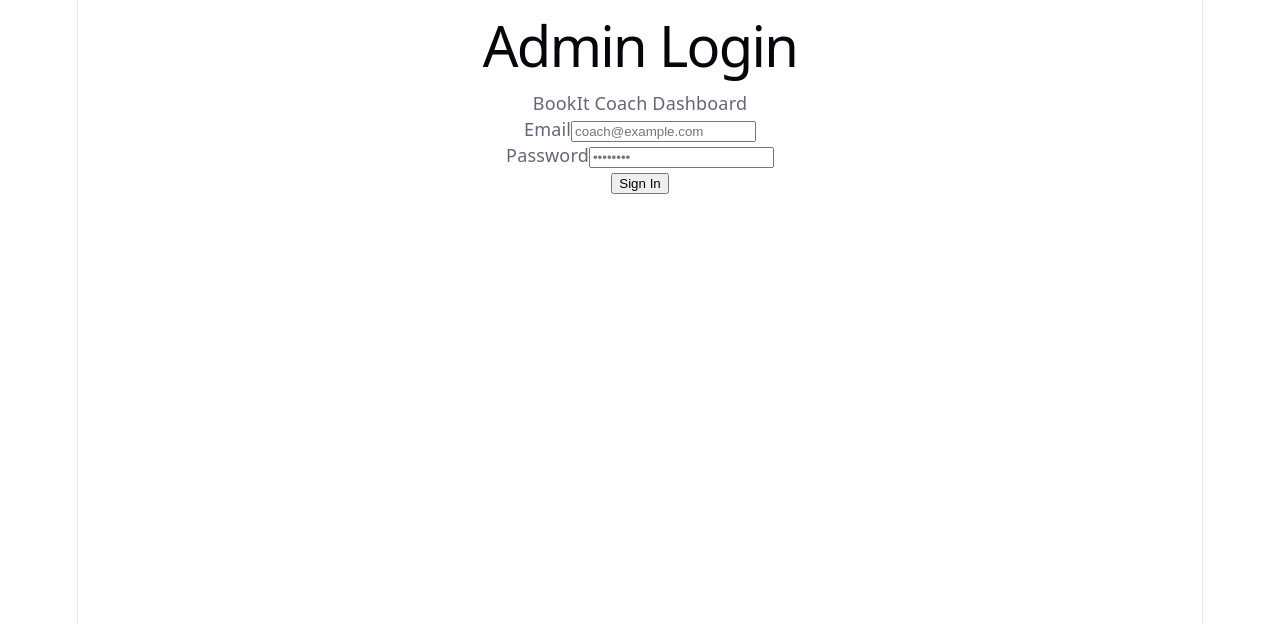
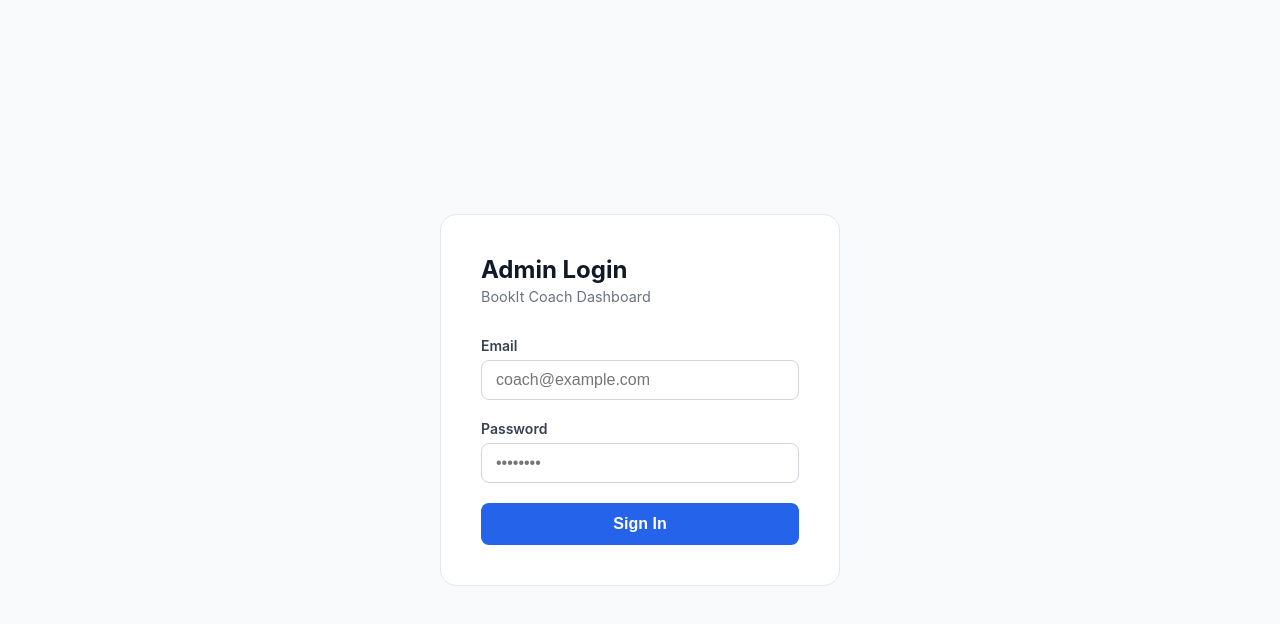
Before and after one commit to AleksaSolevic/BookBall, a React (Vite) app: page /login in a window 1280 px wide. Shown: the top 624 px of the page. Built offline with nearby package versions, Linux system fonts and the light colour scheme; no server answers.

Commit message:
add CSS modules for booking flow components and pages

```diff
--- a/src/components/BookingForm.module.css
+++ b/src/components/BookingForm.module.css
@@ -0,0 +1,80 @@
+.form {
+  display: flex;
+  flex-direction: column;
+  gap: 1.25rem;
+}
+
+.field {
+  display: flex;
+  flex-direction: column;
+  gap: 0.375rem;
+}
+
+.label {
+  font-size: 0.875rem;
+  font-weight: 600;
+  color: #374151;
+}
+
+.input {
+  padding: 0.625rem 0.875rem;
+  border: 1px solid #d1d5db;
+  border-radius: 8px;
+  font-size: 1rem;
+  color: #111827;
+  background: #ffffff;
+  outline: none;
+  transition: border-color 0.15s;
+}
+
+.input:focus {
+  border-color: #2563eb;
+  box-shadow: 0 0 0 3px rgba(37, 99, 235, 0.1);
+}
+
+.input:disabled {
+  background: #f9fafb;
+  color: #9ca3af;
+}
+
+.inputError {
+  border-color: #ef4444;
+}
+
+.errorText {
+  font-size: 0.8rem;
+  color: #ef4444;
+  margin: 0;
+}
+
+.submitError {
+  font-size: 0.9rem;
+  color: #ef4444;
+  background: #fef2f2;
+  border: 1px solid #fecaca;
+  border-radius: 8px;
+  padding: 0.75rem 1rem;
+  margin: 0;
+}
+
+.button {
+  margin-top: 0.5rem;
+  padding: 0.75rem 1.5rem;
+  background: #2563eb;
+  color: #ffffff;
+  border: none;
+  border-radius: 8px;
+  font-size: 1rem;
+  font-weight: 600;
+  cursor: pointer;
+  transition: background 0.2s;
+}
+
+.button:hover:not(:disabled) {
+  background: #1d4ed8;
+}
+
+.button:disabled {
+  background: #93c5fd;
+  cursor: not-allowed;
+}
--- a/src/components/SlotCard.module.css
+++ b/src/components/SlotCard.module.css
@@ -0,0 +1,40 @@
+.card {
+  background: #ffffff;
+  border: 1px solid #e5e7eb;
+  border-radius: 12px;
+  padding: 1.5rem;
+  display: flex;
+  flex-direction: column;
+  gap: 0.5rem;
+}
+
+.date {
+  font-size: 1rem;
+  font-weight: 600;
+  color: #111827;
+  margin: 0;
+}
+
+.time {
+  font-size: 1.25rem;
+  font-weight: 700;
+  color: #2563eb;
+  margin: 0;
+}
+
+.button {
+  margin-top: 0.75rem;
+  padding: 0.625rem 1.25rem;
+  background: #2563eb;
+  color: #ffffff;
+  border: none;
+  border-radius: 8px;
+  font-size: 0.9rem;
+  font-weight: 600;
+  cursor: pointer;
+  transition: background 0.2s;
+}
+
+.button:hover {
+  background: #1d4ed8;
+}
--- a/src/index.css
+++ b/src/index.css
@@ -1,111 +1,18 @@
-:root {
-  --text: #6b6375;
-  --text-h: #08060d;
-  --bg: #fff;
-  --border: #e5e4e7;
-  --code-bg: #f4f3ec;
-  --accent: #aa3bff;
-  --accent-bg: rgba(170, 59, 255, 0.1);
-  --accent-border: rgba(170, 59, 255, 0.5);
-  --social-bg: rgba(244, 243, 236, 0.5);
-  --shadow:
-    rgba(0, 0, 0, 0.1) 0 10px 15px -3px, rgba(0, 0, 0, 0.05) 0 4px 6px -2px;
-
-  --sans: system-ui, 'Segoe UI', Roboto, sans-serif;
-  --heading: system-ui, 'Segoe UI', Roboto, sans-serif;
-  --mono: ui-monospace, Consolas, monospace;
-
-  font: 18px/145% var(--sans);
-  letter-spacing: 0.18px;
-  color-scheme: light dark;
-  color: var(--text);
-  background: var(--bg);
-  font-synthesis: none;
-  text-rendering: optimizeLegibility;
-  -webkit-font-smoothing: antialiased;
-  -moz-osx-font-smoothing: grayscale;
-
-  @media (max-width: 1024px) {
-    font-size: 16px;
-  }
-}
-
-@media (prefers-color-scheme: dark) {
-  :root {
-    --text: #9ca3af;
-    --text-h: #f3f4f6;
-    --bg: #16171d;
-    --border: #2e303a;
-    --code-bg: #1f2028;
-    --accent: #c084fc;
-    --accent-bg: rgba(192, 132, 252, 0.15);
-    --accent-border: rgba(192, 132, 252, 0.5);
-    --social-bg: rgba(47, 48, 58, 0.5);
-    --shadow:
-      rgba(0, 0, 0, 0.4) 0 10px 15px -3px, rgba(0, 0, 0, 0.25) 0 4px 6px -2px;
-  }
-
-  #social .button-icon {
-    filter: invert(1) brightness(2);
-  }
-}
-
-#root {
-  width: 1126px;
-  max-width: 100%;
-  margin: 0 auto;
-  text-align: center;
-  border-inline: 1px solid var(--border);
-  min-height: 100svh;
-  display: flex;
-  flex-direction: column;
+*,
+*::before,
+*::after {
   box-sizing: border-box;
 }
 
 body {
   margin: 0;
+  font-family:
+    -apple-system, BlinkMacSystemFont, "Segoe UI", Roboto, Oxygen, sans-serif;
+  background: #f9fafb;
+  color: #111827;
+  -webkit-font-smoothing: antialiased;
 }
 
-h1,
-h2 {
-  font-family: var(--heading);
-  font-weight: 500;
-  color: var(--text-h);
+#root {
+  min-height: 100svh;
 }
-
-h1 {
-  font-size: 56px;
-  letter-spacing: -1.68px;
-  margin: 32px 0;
-  @media (max-width: 1024px) {
-    font-size: 36px;
-    margin: 20px 0;
-  }
-}
-h2 {
-  font-size: 24px;
-  line-height: 118%;
-  letter-spacing: -0.24px;
-  margin: 0 0 8px;
-  @media (max-width: 1024px) {
-    font-size: 20px;
-  }
-}
-p {
-  margin: 0;
-}
-
-code,
-.counter {
-  font-family: var(--mono);
-  display: inline-flex;
-  border-radius: 4px;
-  color: var(--text-h);
-}
-
-code {
-  font-size: 15px;
-  line-height: 135%;
-  padding: 4px 8px;
-  background: var(--code-bg);
-}
--- a/src/pages/BookingPage.module.css
+++ b/src/pages/BookingPage.module.css
@@ -0,0 +1,52 @@
+.page {
+  max-width: 520px;
+  margin: 0 auto;
+  padding: 3rem 1.5rem;
+}
+
+.back {
+  display: inline-block;
+  font-size: 0.875rem;
+  color: #2563eb;
+  text-decoration: none;
+  margin-bottom: 2rem;
+}
+
+.back:hover {
+  text-decoration: underline;
+}
+
+.slotSummary {
+  background: #eff6ff;
+  border: 1px solid #bfdbfe;
+  border-radius: 12px;
+  padding: 1.25rem 1.5rem;
+  margin-bottom: 2rem;
+}
+
+.slotDate {
+  font-size: 0.9rem;
+  color: #1e40af;
+  margin: 0 0 0.25rem;
+  font-weight: 500;
+}
+
+.slotTime {
+  font-size: 1.5rem;
+  font-weight: 700;
+  color: #1e3a8a;
+  margin: 0;
+}
+
+.title {
+  font-size: 1.5rem;
+  font-weight: 700;
+  color: #111827;
+  margin: 0 0 1.5rem;
+}
+
+.message {
+  text-align: center;
+  color: #6b7280;
+  padding: 3rem 1.5rem;
+}
--- a/src/pages/ConfirmationPage.module.css
+++ b/src/pages/ConfirmationPage.module.css
@@ -0,0 +1,79 @@
+.page {
+  max-width: 520px;
+  margin: 0 auto;
+  padding: 3rem 1.5rem;
+  text-align: center;
+}
+
+.icon {
+  width: 64px;
+  height: 64px;
+  background: #dcfce7;
+  color: #16a34a;
+  border-radius: 50%;
+  font-size: 1.75rem;
+  font-weight: 700;
+  display: flex;
+  align-items: center;
+  justify-content: center;
+  margin: 0 auto 1.5rem;
+}
+
+.title {
+  font-size: 1.75rem;
+  font-weight: 700;
+  color: #111827;
+  margin: 0 0 0.5rem;
+}
+
+.subtitle {
+  color: #6b7280;
+  margin: 0 0 2rem;
+}
+
+.details {
+  background: #ffffff;
+  border: 1px solid #e5e7eb;
+  border-radius: 12px;
+  padding: 1.5rem;
+  text-align: left;
+  margin-bottom: 2rem;
+  display: flex;
+  flex-direction: column;
+  gap: 0.875rem;
+}
+
+.row {
+  display: flex;
+  justify-content: space-between;
+  gap: 1rem;
+}
+
+.rowLabel {
+  font-size: 0.875rem;
+  color: #6b7280;
+  font-weight: 500;
+}
+
+.rowValue {
+  font-size: 0.875rem;
+  color: #111827;
+  font-weight: 600;
+  text-align: right;
+}
+
+.button {
+  display: inline-block;
+  padding: 0.75rem 2rem;
+  background: #2563eb;
+  color: #ffffff;
+  text-decoration: none;
+  border-radius: 8px;
+  font-size: 1rem;
+  font-weight: 600;
+  transition: background 0.2s;
+}
+
+.button:hover {
+  background: #1d4ed8;
+}
--- a/src/pages/HomePage.module.css
+++ b/src/pages/HomePage.module.css
@@ -0,0 +1,18 @@
+.page {
+  max-width: 900px;
+  margin: 0 auto;
+  padding: 3rem 1.5rem;
+}
+
+.title {
+  font-size: 2rem;
+  font-weight: 700;
+  color: #111827;
+  margin: 0 0 0.5rem;
+}
+
+.subtitle {
+  font-size: 1rem;
+  color: #6b7280;
+  margin: 0 0 2rem;
+}
--- a/src/pages/LoginPage.module.css
+++ b/src/pages/LoginPage.module.css
@@ -0,0 +1,94 @@
+.page {
+  min-height: 100svh;
+  display: flex;
+  align-items: center;
+  justify-content: center;
+  padding: 1.5rem;
+  background: #f9fafb;
+}
+
+.card {
+  background: #ffffff;
+  border: 1px solid #e5e7eb;
+  border-radius: 16px;
+  padding: 2.5rem;
+  width: 100%;
+  max-width: 400px;
+}
+
+.title {
+  font-size: 1.5rem;
+  font-weight: 700;
+  color: #111827;
+  margin: 0 0 0.25rem;
+}
+
+.subtitle {
+  font-size: 0.9rem;
+  color: #6b7280;
+  margin: 0 0 2rem;
+}
+
+.form {
+  display: flex;
+  flex-direction: column;
+  gap: 1.25rem;
+}
+
+.field {
+  display: flex;
+  flex-direction: column;
+  gap: 0.375rem;
+}
+
+.label {
+  font-size: 0.875rem;
+  font-weight: 600;
+  color: #374151;
+}
+
+.input {
+  padding: 0.625rem 0.875rem;
+  border: 1px solid #d1d5db;
+  border-radius: 8px;
+  font-size: 1rem;
+  color: #111827;
+  outline: none;
+  transition: border-color 0.15s;
+}
+
+.input:focus {
+  border-color: #2563eb;
+  box-shadow: 0 0 0 3px rgba(37, 99, 235, 0.1);
+}
+
+.error {
+  font-size: 0.875rem;
+  color: #ef4444;
+  background: #fef2f2;
+  border: 1px solid #fecaca;
+  border-radius: 8px;
+  padding: 0.75rem 1rem;
+  margin: 0;
+}
+
+.button {
+  padding: 0.75rem;
+  background: #2563eb;
+  color: #ffffff;
+  border: none;
+  border-radius: 8px;
+  font-size: 1rem;
+  font-weight: 600;
+  cursor: pointer;
+  transition: background 0.2s;
+}
+
+.button:hover:not(:disabled) {
+  background: #1d4ed8;
+}
+
+.button:disabled {
+  background: #93c5fd;
+  cursor: not-allowed;
+}
```
